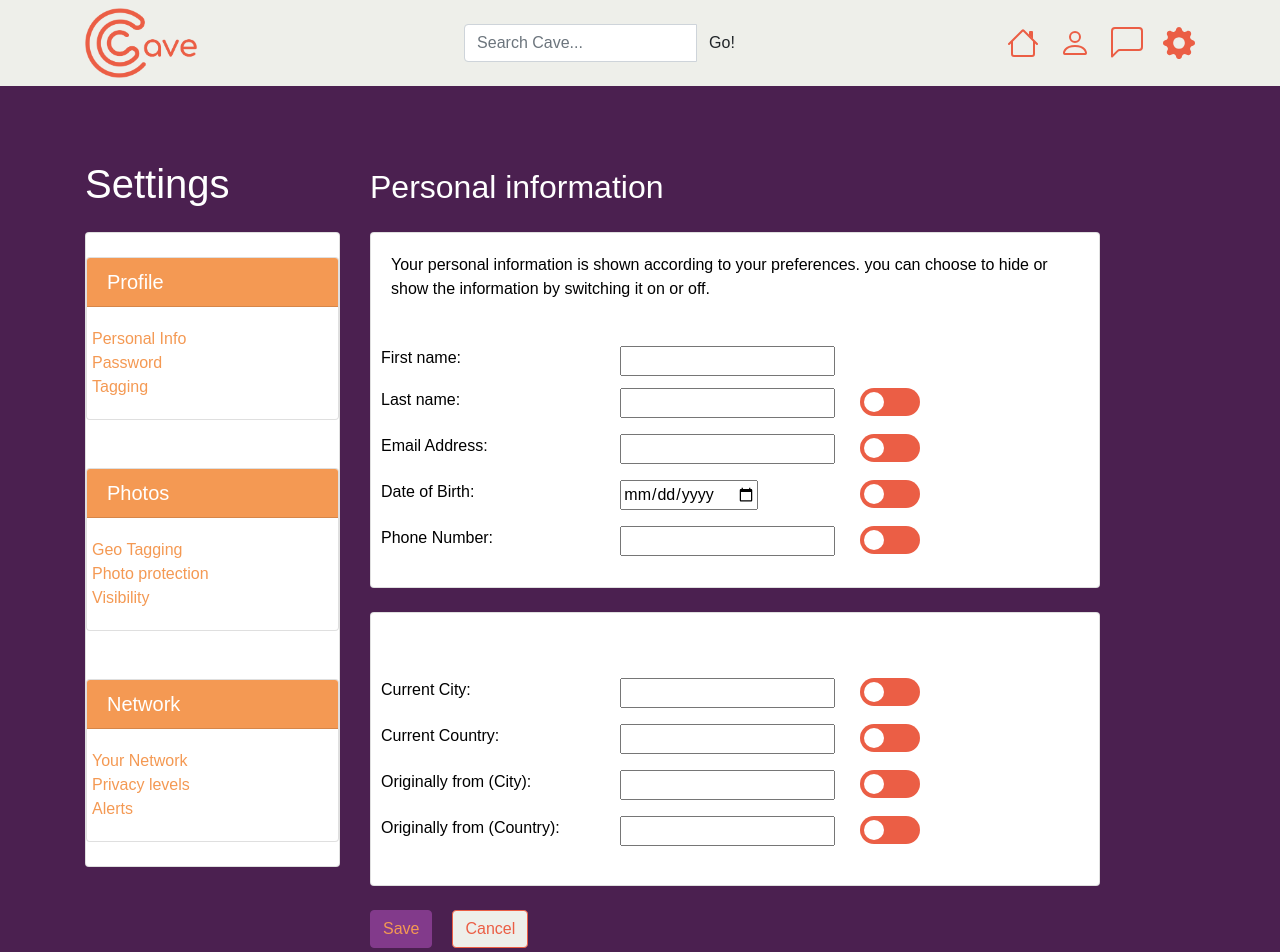
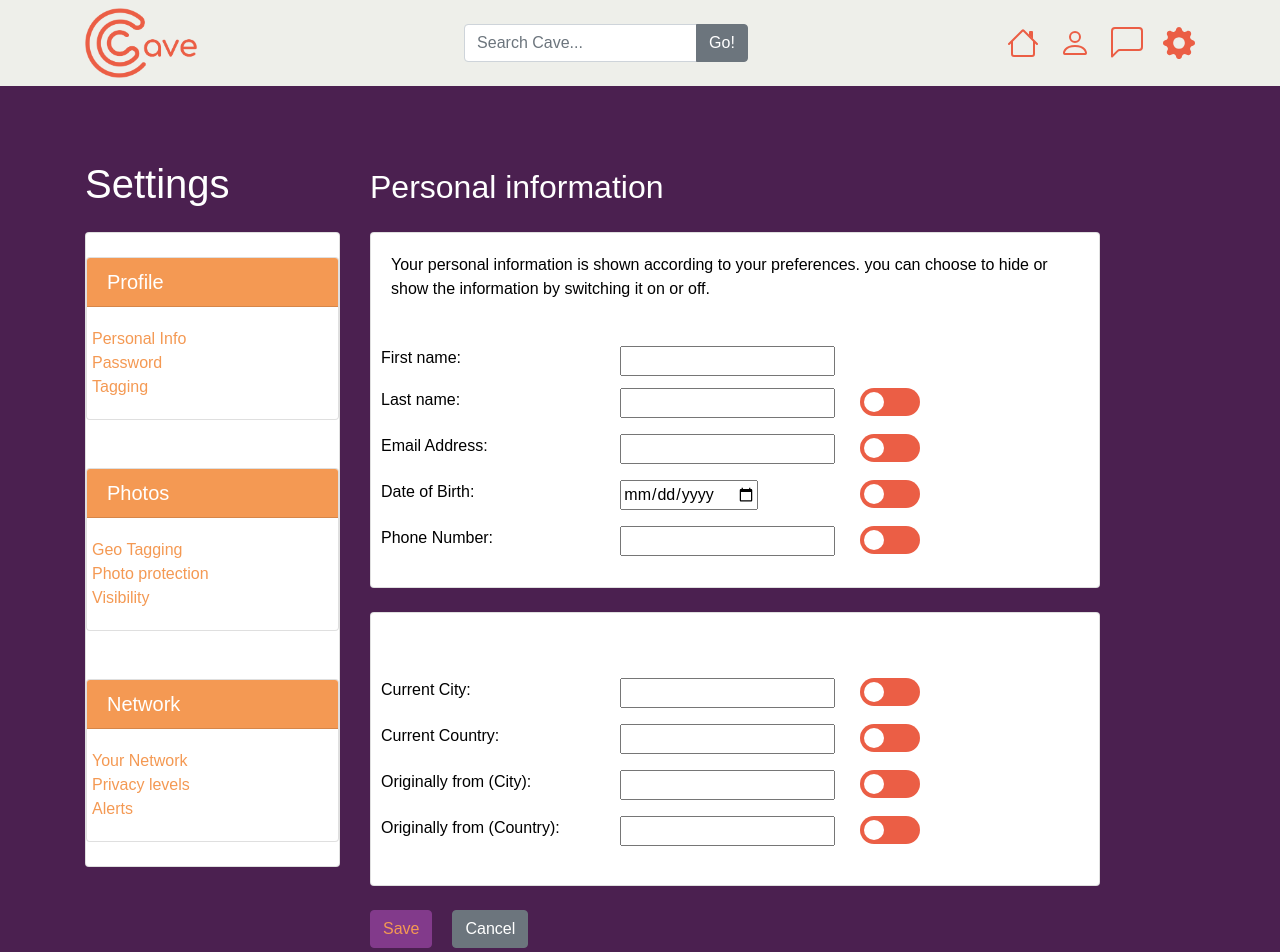
Before and after one commit to evamariaj/evamariaj.github.io, a website: page SocialMediaPage/settings-personal.html in a window 1280 px wide. Shown: the top 952 px of the page. Drawn offline with Linux system fonts and the light colour scheme.

Commit message:
Update settings-personal.html

```diff
--- a/SocialMediaPage/settings-personal.html
+++ b/SocialMediaPage/settings-personal.html
@@ -35,7 +35,7 @@
             <div class="input-group">
               <input type="text" class="form-control" placeholder="Search Cave...">
               <span class="input-group-append">
-                <button class="btn btn-secondary2" type="button">Go!</button>
+                <button class="btn btn-secondary" type="button">Go!</button>
                 </li>
                 </ul>
 
@@ -355,7 +355,7 @@
 
 
 				<div>
-					<button class="btn btn-primaryset" onclick="alert('Your changes have been saved');">Save</button><button class="btn btn-secondaryset div-button" onClick="history.go(0);">Cancel</button>
+					<button class="btn btn-primaryset" onclick="alert('Your changes have been saved');">Save</button><button class="btn btn-secondary div-button" onClick="history.go(0);">Cancel</button>
 				</div>
 			</div>
 		</div>
```
